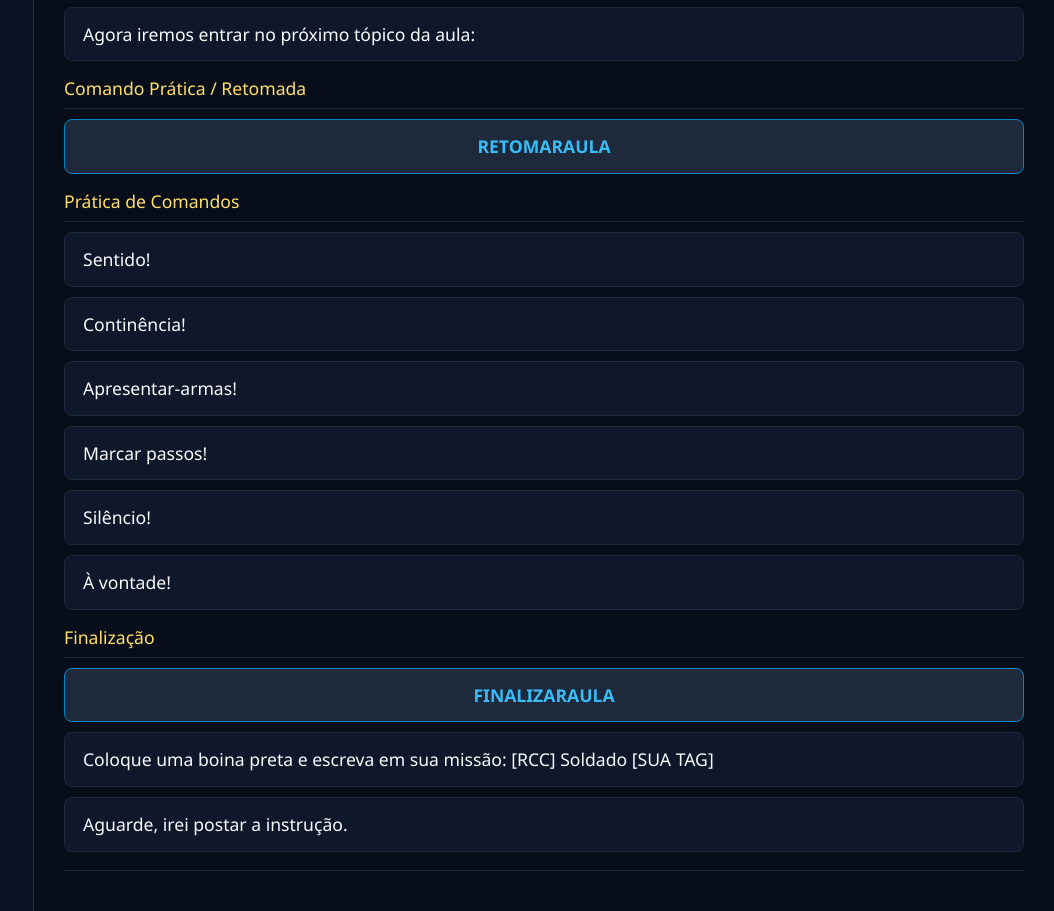
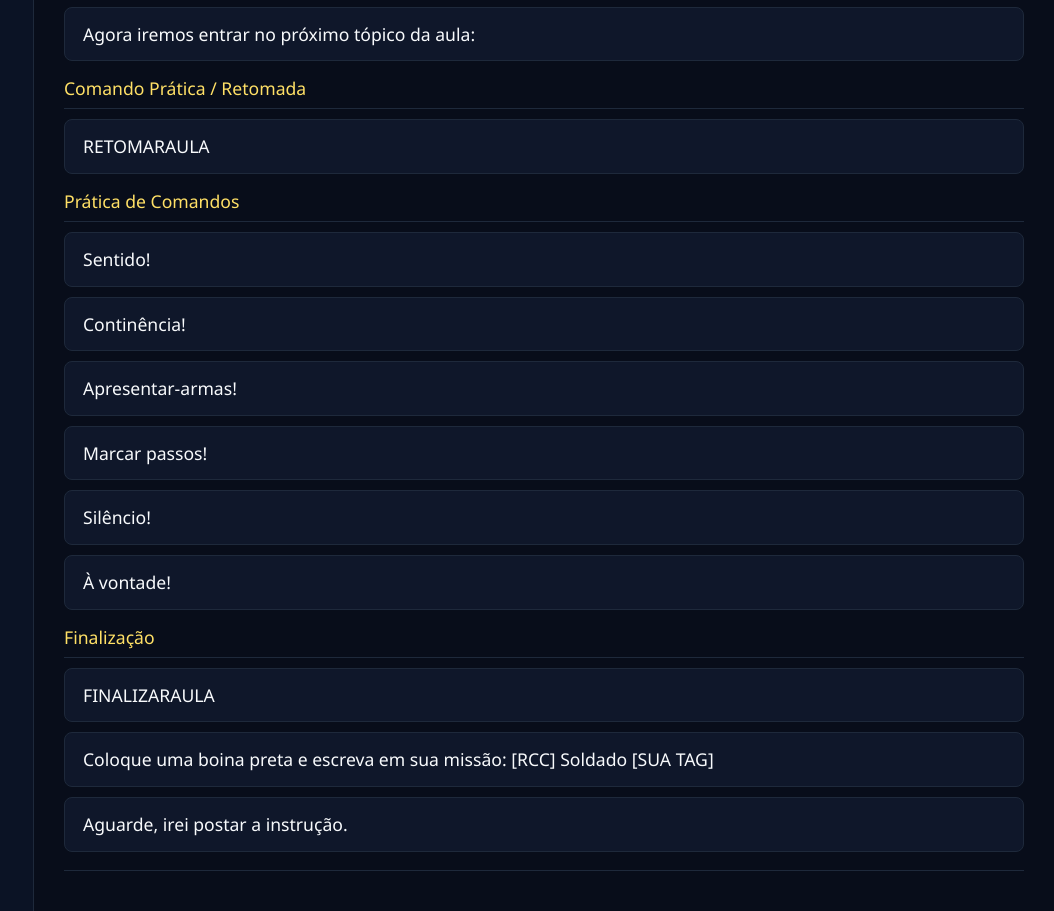
Before and after one commit to athropus/central-aplicacoes-ins, a plain HTML site: page index.html in a window 1280 px wide. Shown: the part 2371-3282 px from the top of the page, without its empty margins (226-1280 px from the left). Drawn offline with Linux system fonts and the light colour scheme.

Commit message:
atualiza estilos e script

```diff
--- a/css/style.css
+++ b/css/style.css
@@ -297,13 +297,6 @@ body {
     color: #ffffff !important;
 }
 
-.comando-bot {
-    background-color: var(--bg-input);
-    border: 1px solid var(--accent-blue);
-    color: var(--accent-cyan);
-    font-weight: 700;
-    text-align: center;
-}
 
 .resposta-text {
     color: var(--accent-cyan);
--- a/js/data/cfsd.js
+++ b/js/data/cfsd.js
@@ -31,7 +31,8 @@ window.dadosScriptCFSd = `
     </div>
 
         <div class="script-section-title"AULAINS" para iniciar o script ⇩</div>
-        <div class="frase">AULAINS</div><br>
+        <div class="frase">AULAINS</div>
+        <br>
 
         <div class="script-section-title-copiavel frase">   [Teste Teórico]</div>
         <div class="script-section-title">➥ Caso o recruta atinja a quantidade de erros, deverá ser reprovado imediatamente. Caso tenha outros, aguarde o reprovado retirar-se para dar continuidade.</div>
```
